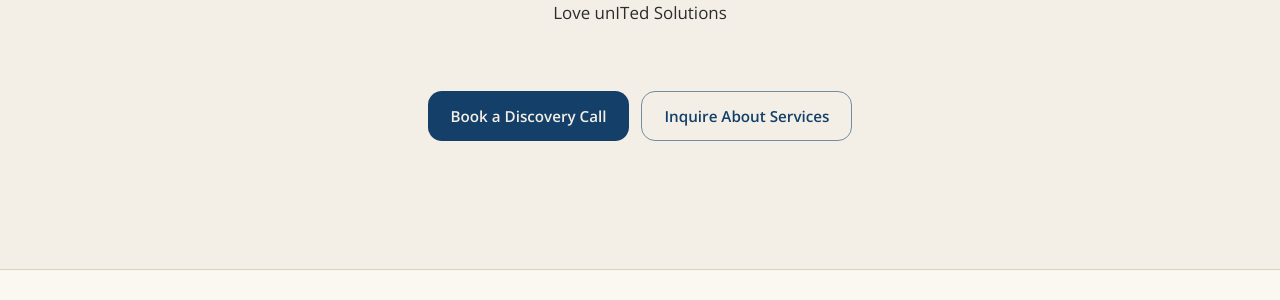
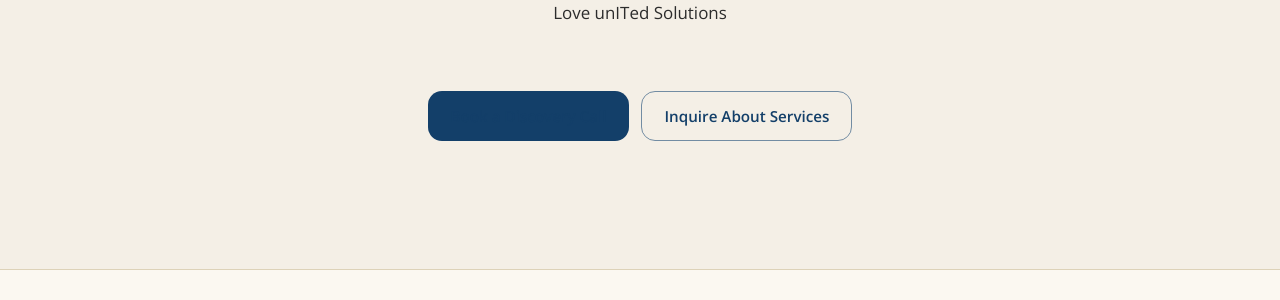
Before and after one commit to devoblazintrails/devoblazintrails.github.io, a Jekyll site: the page built from _pages/post-download-thank-you.md, in a window 1280 px wide. Shown: the part 485-785 px from the top of the page. Built offline with Jekyll 4.4.1, drawn with Linux system fonts in a browser that asks for light colours.

Commit message:
Add files via upload

```diff
--- a/assets/css/lu-site.css
+++ b/assets/css/lu-site.css
@@ -196,8 +196,7 @@
 .prose h1 + *,.prose h2 + *,.prose h3 + *,.prose h4 + *{margin-top:.6em}
 .prose a{color:var(--brand-navy);text-decoration:underline;text-decoration-color:var(--taupe);text-decoration-thickness:2px;text-underline-offset:3px}
 .prose a:hover{text-decoration-color:var(--brand-navy)}
-.prose a.btn{text-decoration:none;color:#f4efe6}
-.prose a.btn.ghost,.prose a.btn:hover,.prose a.btn:focus-visible{color:var(--brand-navy)}
+.prose a.btn{text-decoration:none}
 .prose ul,.prose ol{padding-left:1.4em}
 .prose li + li{margin-top:.4em}
 .prose li::marker{color:var(--steel)}
```
